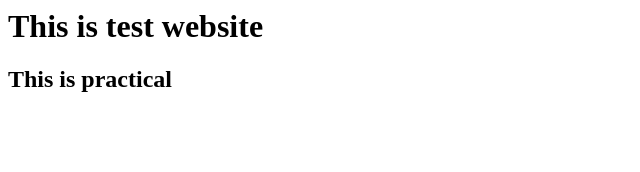
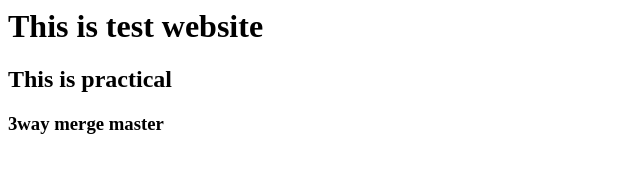
Before and after one commit to prashantwarke/webtest, a plain HTML site: page index.html in a window 1280 px wide. Shown: the whole page, without its empty margins (0-640 px from the left). Drawn offline with Linux system fonts and the light colour scheme.

Commit message:
3way merge master

```diff
--- a/index.html
+++ b/index.html
@@ -1,2 +1,3 @@
 <h1>This is test website</h1>
 <h2>This is practical</h2>
+<h3>3way merge master</h3>
```
